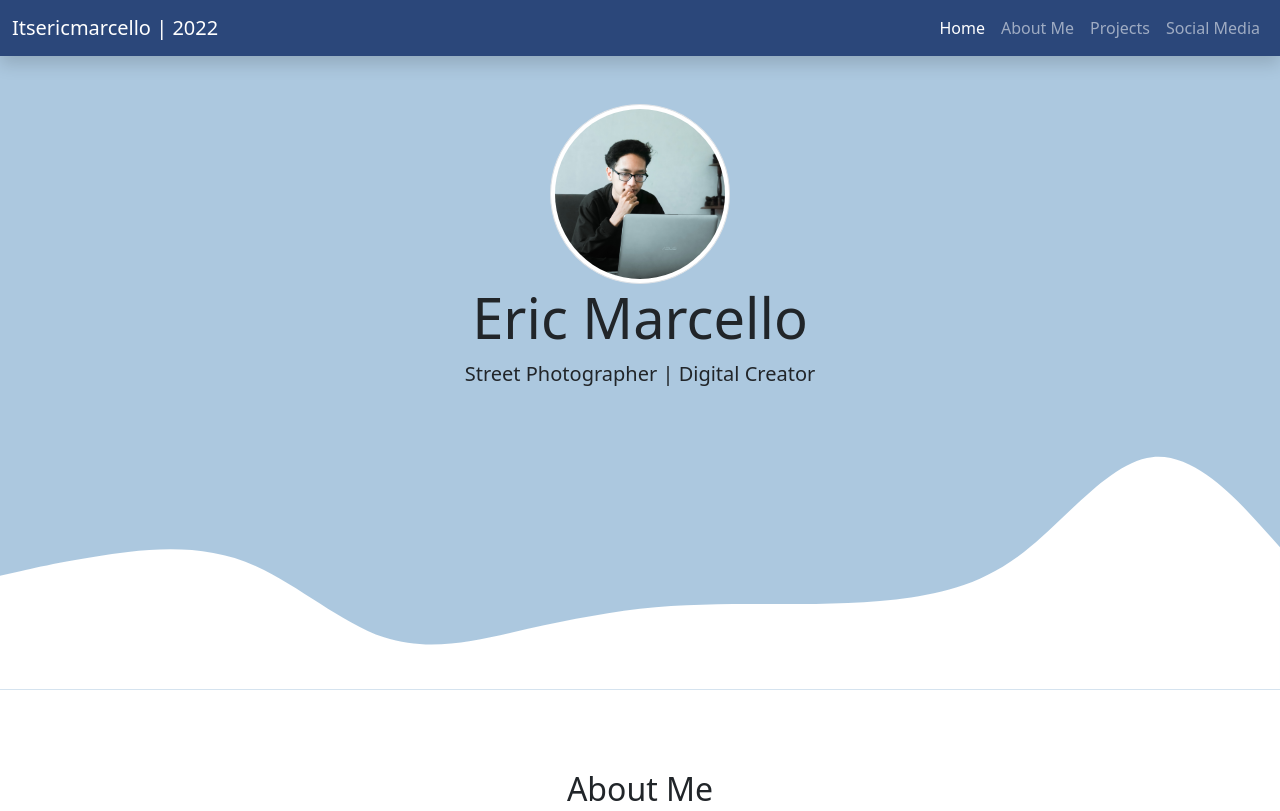
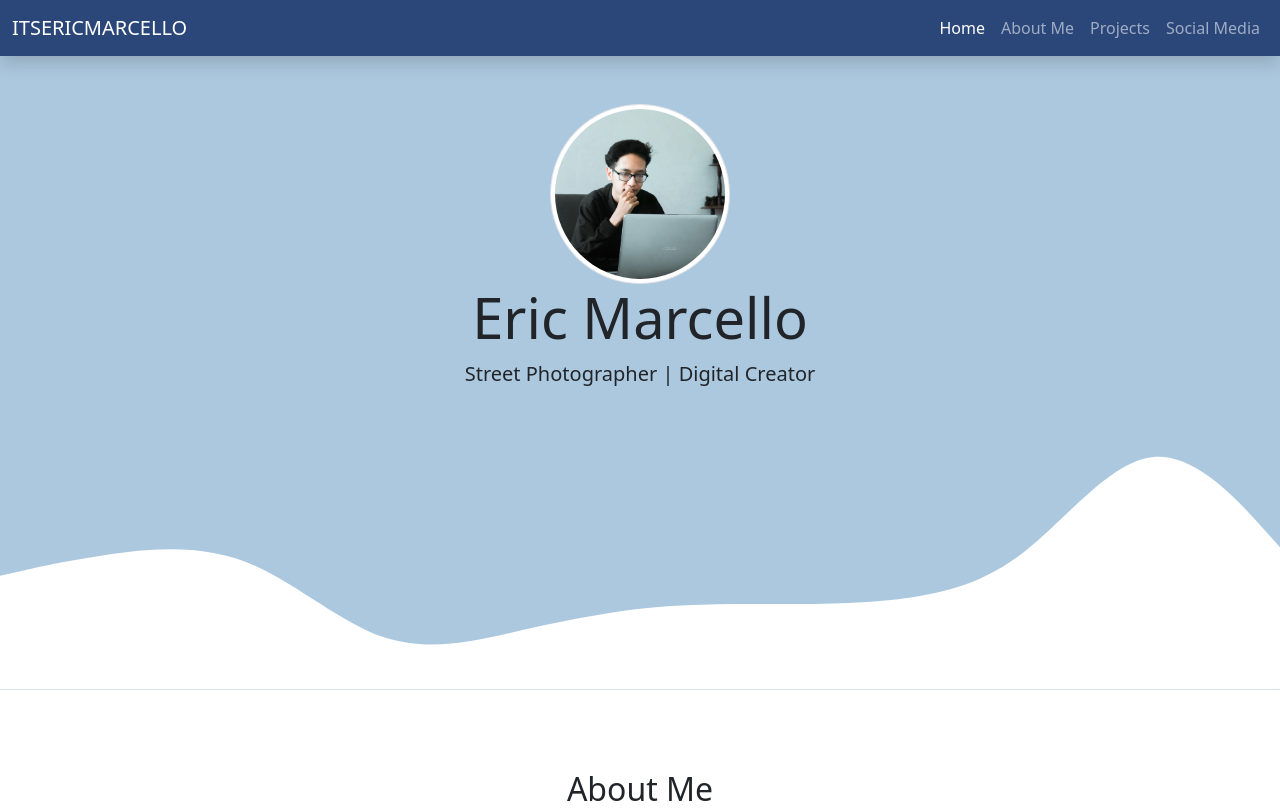
Before and after one commit to Ericmarcll/ericmarcll.github.io, a plain HTML site: page index.html in a window 1280 px wide. Shown: the top 811 px of the page. Drawn offline with nearby package versions, Linux system fonts and the light colour scheme.

Commit message:
mengubah header

```diff
--- a/index.html
+++ b/index.html
@@ -17,7 +17,7 @@
     <!-- Navbar -->
     <nav class="navbar navbar-expand-lg navbar-dark shadow fixed-top" style="background-color: #2b477a">
       <div class="container-fluid">
-        <a class="navbar-brand" href="#">Itsericmarcello | 2022 </a>
+        <a class="navbar-brand" href="#">ITSERICMARCELLO</a>
         <button class="navbar-toggler" type="button" data-bs-toggle="collapse" data-bs-target="#navbarNav" aria-controls="navbarNav" aria-expanded="false" aria-label="Toggle navigation">
           <span class="navbar-toggler-icon"></span>
         </button>
```
